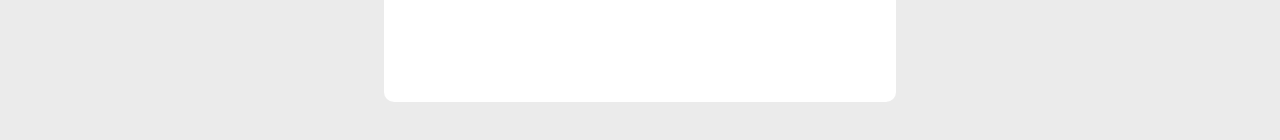
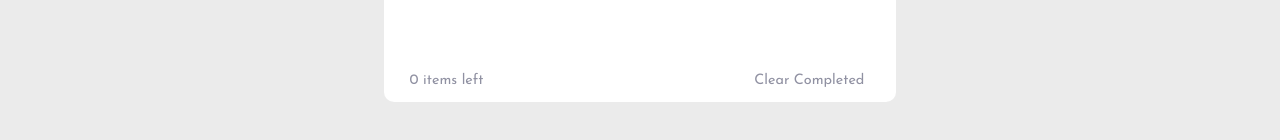
Before and after one commit to JoseDanielRomero/Todo-App, a React (Create React App) app: page / in a window 1280 px wide. Shown: the part 618-758 px from the top of the page. Built offline with nearby package versions, Linux system fonts and the light colour scheme.

Commit message:
Se agregaron 2 nuevos features. El 1ero es un indicador de cuantas tareas quedan activas y pendientes, el 2do es un boton que permite borrar las tareas completadas

```diff
--- a/src/components/InputTask.js
+++ b/src/components/InputTask.js
@@ -2,7 +2,7 @@ import {v4 as uuidv4} from 'uuid'
 import '../stylesheets/InputTask.css'
 import addIcon from '../images/round-add-button-svgrepo-com.svg'
 
-function InputTask({ newTask, setNewTask, tasks, setTasks, isCompleted, setIsCompleted }) {
+function InputTask({ newTask, setNewTask, tasks, setTasks }) {
     const handleChangeTask = (event) => {
         setNewTask(event.target.value);
     }
@@ -11,12 +11,14 @@ function InputTask({ newTask, setNewTask, tasks, setTasks, isCompleted, setIsCom
         e.preventDefault();
         const copyTasks = [...tasks];
         const noSpacesNewTask = newTask.trim();
+        if (tasks.length < 7 && noSpacesNewTask.length > 0) {
             copyTasks.push({
                 id: uuidv4(),
                 text: noSpacesNewTask,
                 isCompleted: false
             });
             setTasks(copyTasks)
+        }
         setNewTask('')
     }
 
--- a/src/components/TaskList.js
+++ b/src/components/TaskList.js
@@ -4,10 +4,22 @@ import InputTask from './InputTask';
 function TaskList({ newTask, setNewTask, tasks, setTasks }) {
   const handleChangeCheckbox = (event, idTask) => {
     const {checked} = event.target;
-    const findId = tasks.findIndex((element) => element.id === idTask )
+    const findId = tasks.findIndex((element) => element.id === idTask );
     const copyCheckboxes = [...tasks];
     copyCheckboxes[findId].isCompleted = checked;
     setTasks(copyCheckboxes);
+  }
+
+  const handleButtonCompleted = (tasks) => {
+    const copyTasksOriginal = [...tasks];
+    const filterCompleted = copyTasksOriginal.filter((element) => element.isCompleted == false);
+    setTasks(filterCompleted);
+  }
+
+  const itemsCounter = (tasks) => {
+    const copyTasksForCount = [...tasks];
+    const countPending = copyTasksForCount.filter((element) => element.isCompleted == false);
+    return countPending.length;
   }
 
   return (
@@ -41,6 +53,18 @@ function TaskList({ newTask, setNewTask, tasks, setTasks }) {
           )
         })}
       </article>
+      <article className='buttons-container'>
+        <div className='pending-counter'>
+          {itemsCounter(tasks)} items left
+        </div>
+        <button
+          className='clear-button'
+          onClick={() => {
+            handleButtonCompleted(tasks);
+          }}
+          // onClick={handleButtonCompleted(tasks)}
+        >Clear Completed</button>
+      </article>
     </>
   )
 }
--- a/src/stylesheets/TaskList.css
+++ b/src/stylesheets/TaskList.css
@@ -6,7 +6,7 @@
 }
 
 .task-container {
-    height: 13%;
+    height: 12.5%;
     width: 100%;
     padding: 3% 0;
 }
@@ -46,3 +46,31 @@ hr {
     border: .1px solid rgb(217, 217, 217);
     margin-top: 3%;
 }
+
+.buttons-container {
+    position: absolute;
+    bottom: 0;
+    height: 5%;
+    width: 100%;
+    display: flex;
+    flex-direction: row;
+    justify-content: space-between;
+}
+
+.clear-button, .pending-counter {
+    display: flex;
+    flex-direction: column;
+    align-items: center;
+    justify-content: center;
+    width: auto;
+    border: none;
+    background-color: transparent;
+    font-size: .9rem;
+    color: hsl(237, 9%, 60%);
+    margin: 0 5%;
+    margin-bottom: 2%;
+}
+
+.clear-button {
+    cursor: pointer;
+}
```
Lines whose indentation alone changed are shown as unchanged.
